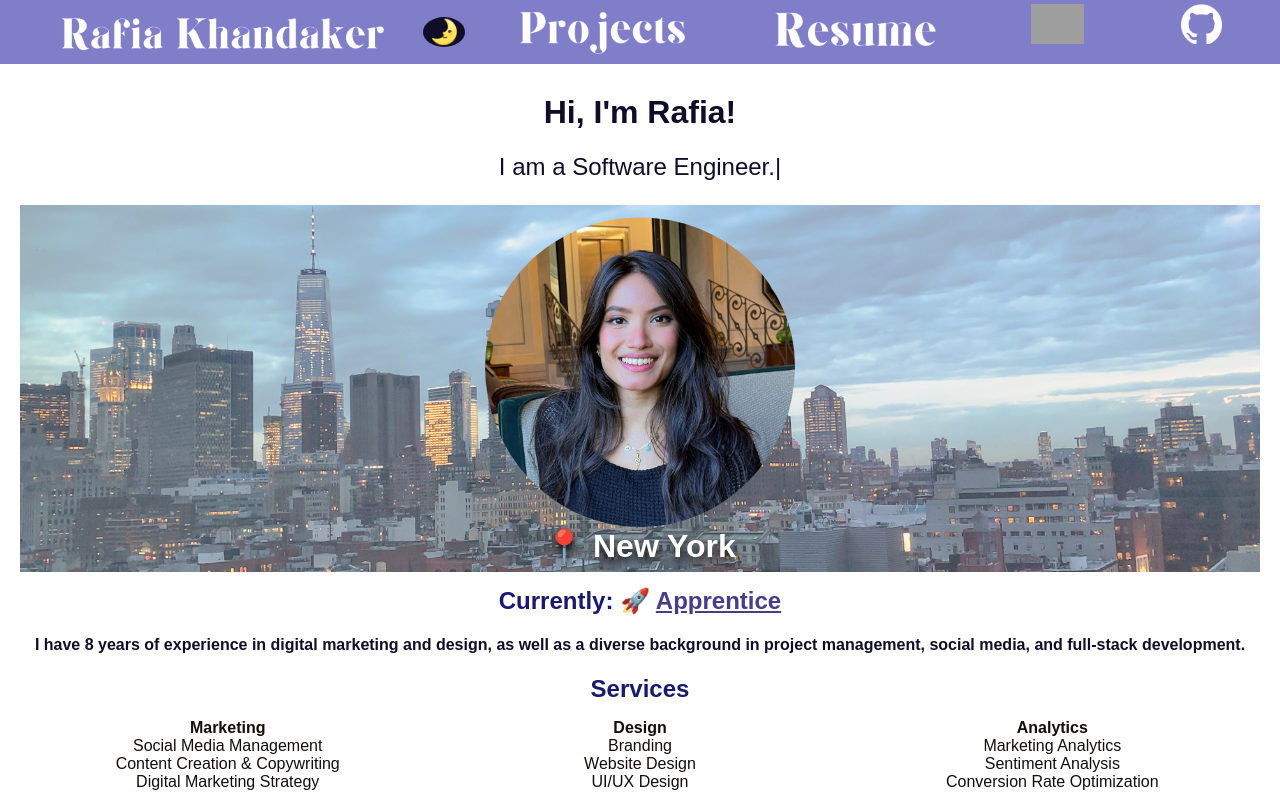
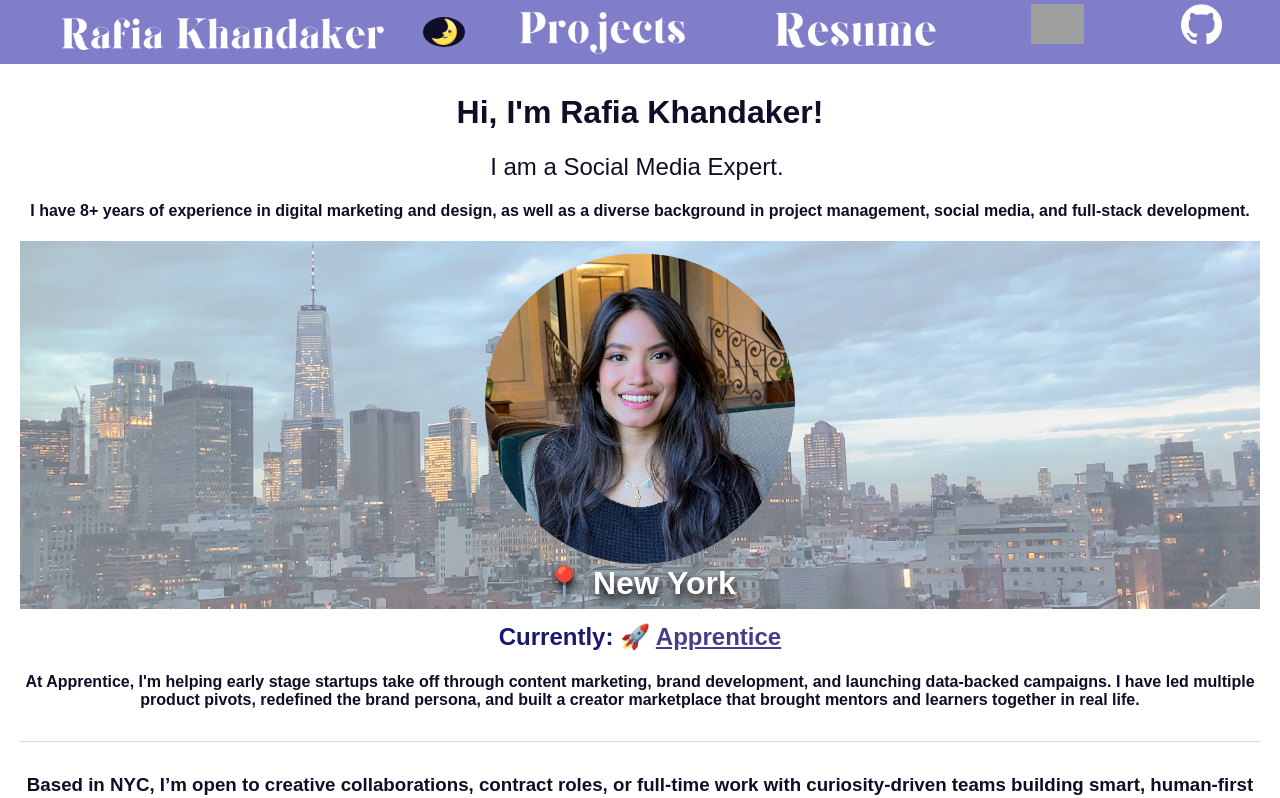
Before and after one commit to RafiaJK/portfolio, a React (Create React App) app: page / in a window 1280 px wide. Shown: the top 798 px of the page. Built offline with nearby package versions, Linux system fonts and the light colour scheme; grey boxes are pictures that could not be loaded.

Commit message:
updated homepage

```diff
--- a/src/About.js
+++ b/src/About.js
@@ -7,35 +7,30 @@ import profpic2 from './profpic2.jpg'
 
 function About() {
   return (
-    <div className="Home">
+    <div className="gallery">
 
-      <h1>Hello World 👋</h1>
+    </div>
+
+    // {/* <div className="Home">
+    //   <h1>Hello World 👋</h1>
+    //   <div class="column side">
+    //     <h3>Nice to meet you!</h3>
+    //     <div className='home-images-block'>
+    //       <img src={profpic2} alt="photo of Rafia" className='profilepic2'></img>
+    //     </div>
+    //     <p className="aboutBlurb">When I'm not working, you can find me searching for my next concert, making playlists, trying new coffee shops, baking, running, and traveling.</p>
+    //   </div>
+    //   <div className="column main">
+    //     <h2> </h2>
+    //     <p>Check out some of the places I've been:</p>
+    //     <TravelGrid/>
+    //     <p>See what I've had on repeat lately:</p>
+    //     <iframe style={{ borderRadius: "16px" }} src="https://open.spotify.com/embed/playlist/37i9dQZF1EpgGw7nQAGKTa?utm_source=generator&theme=0" width="100%" height="152" allowFullScreen="" allow="autoplay; clipboard-write; encrypted-media; fullscreen; picture-in-picture" loading="lazy"></iframe>
+    //   </div>
+    // </div> */}
 
 
-    <div class="column side">
-    <h3>Nice to meet you!</h3>
 
-    <div className='home-images-block'>
-        <img src={profpic2} alt="photo of Rafia" className='profilepic2'></img>
-      </div>
-    <p className="aboutBlurb">When I'm not working, you can find me searching for my next concert, making playlists, trying new coffee shops, baking, running, and traveling.</p>
-
-  </div>
-
-  <div className="column main">
-    <h2> </h2>
-
-
-    <p>Check out some of the places I've been:</p>
-    {/* <TravelGrid/> */}
-
-    <p>See what I've had on repeat lately:</p>
-    <iframe style= {{borderRadius:"16px"}} src="https://open.spotify.com/embed/playlist/37i9dQZF1EpgGw7nQAGKTa?utm_source=generator&theme=0" width="100%" height="152" allowFullScreen="" allow="autoplay; clipboard-write; encrypted-media; fullscreen; picture-in-picture" loading="lazy"></iframe>
-
-  </div>
-
-
-    </div>
 
   );
 }
--- a/src/Home.css
+++ b/src/Home.css
@@ -6,6 +6,12 @@
 .prof-journey{
     text-align: center;
 }
+
+hr{
+    border: none;
+    border-top: 1px solid #C1B2E6;
+    opacity: 0.6; /* optional for softening the look */
+    margin: 2rem 0;}
 
 .home-timeline{
     position:absolute;
@@ -44,7 +50,7 @@
     left: 0px;
     object-fit:cover;
     z-index:-2;
-    opacity:.75;
+    opacity:.6;
     height: 102%;
 
     display: block;
--- a/src/Home.js
+++ b/src/Home.js
@@ -13,12 +13,11 @@ function Home() {
     <div className="Home">
 
 
-      <h1>Hi, I'm Rafia!</h1>
+      <h1>Hi, I'm Rafia Khandaker!</h1>
 
       <TypeAnimation className='typing-animation'
         sequence={[
           'I am a Digital Marketer.', 1500,
-          'I am a Software Engineer.', 1500,
           'I am a Social Media Expert.', 2000, // Waits 2s
           () => {
             console.log('Sequence completed'); // Place optional callbacks anywhere in the array
@@ -27,8 +26,13 @@ function Home() {
         wrapper="span"
         cursor={true}
         repeat={Infinity}
-        style={{ fontSize: '1.5em', display: 'inline-block' }}
+        style={{ fontSize: '1.5em', display: 'inline-block',
+          padding: '0px'
+         }}
       />
+            <h4>I have 8+ years of experience in digital marketing and design, as well as a diverse background in project management, social media, and full-stack development.
+            </h4>
+
 
       <div className='home-images-block'>
         <img src={cityscape} alt="nyc" className='nyc'></img>
@@ -37,12 +41,24 @@ function Home() {
       </div>
 
       <div className='home-blurb'>
+
         <h2>Currently: 🚀 <a href="http://www.learnwithapprentice.com" target="_blank">Apprentice</a> </h2>
 
-        <h4>I have 8 years of experience in digital marketing and design, as well as a diverse background in project management, social media, and full-stack development.</h4>
+        <h4>At Apprentice, I'm helping early stage startups take off through content marketing, brand development, and launching data-backed campaigns. I have led multiple product pivots, redefined the brand persona, and built a creator marketplace that brought mentors and learners together in real life. </h4>
+
+        <hr></hr>
+
+        <h3>Based in NYC, I’m open to creative collaborations, contract roles, or full-time work with curiosity-driven teams building smart, human-first products.
+        </h3>
+{/*
+        Always happy to explore new opportunities for collaboration - let's connect! */}
       </div>
 
+      <hr></hr>
+
       <Services/>
+      <hr></hr>
+
       <Resume/>
     </div>
   );
--- a/src/Services.js
+++ b/src/Services.js
@@ -11,22 +11,22 @@ function Services() {
 
 
       <div className="skills-blocks">
-      <ul className='tech-skills-list'><b>Marketing</b>
+      <ul className='tech-skills-list'><b>❤️ Marketing</b>
           <li>Social Media Management</li>
           <li>Content Creation & Copywriting</li>
           <li>Digital Marketing Strategy</li>
         </ul>
 
-        <ul className='tech-skills-list'><b>Design</b>
+        <ul className='tech-skills-list'><b>🎨 Design</b>
           <li>Branding</li>
           <li>Website Design</li>
           <li>UI/UX Design</li>
         </ul>
 
-        <ul className='tech-skills-list'><b>Analytics</b>
-          <li>Marketing Analytics</li>
+        <ul className='tech-skills-list'><b>📈 Analytics</b>
+          <li>Meta Ads</li>
           <li>Sentiment Analysis</li>
-          <li>Conversion Rate Optimization</li>
+          <li>Google Analytics</li>
         </ul>
 
       </div>
```
